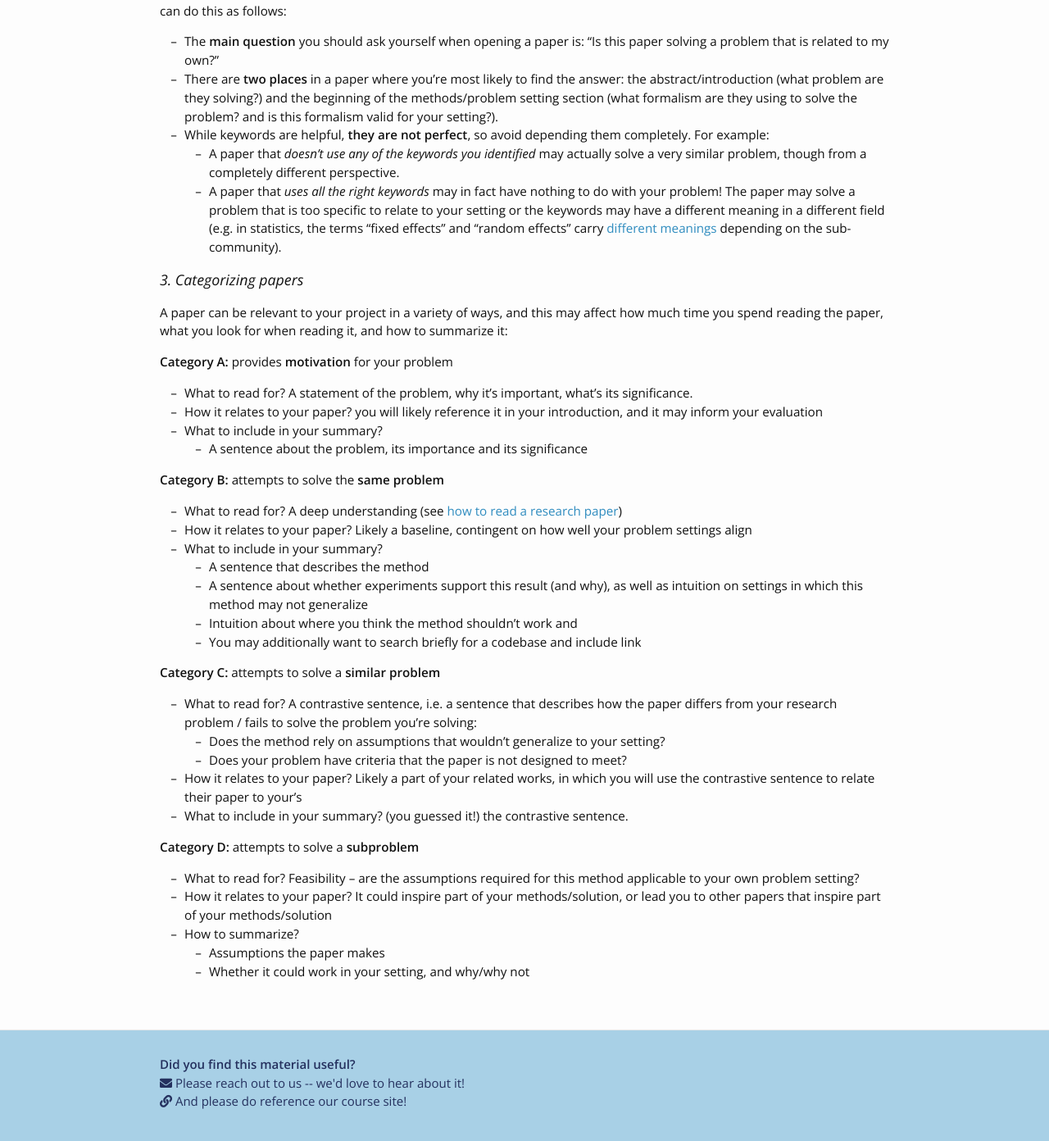
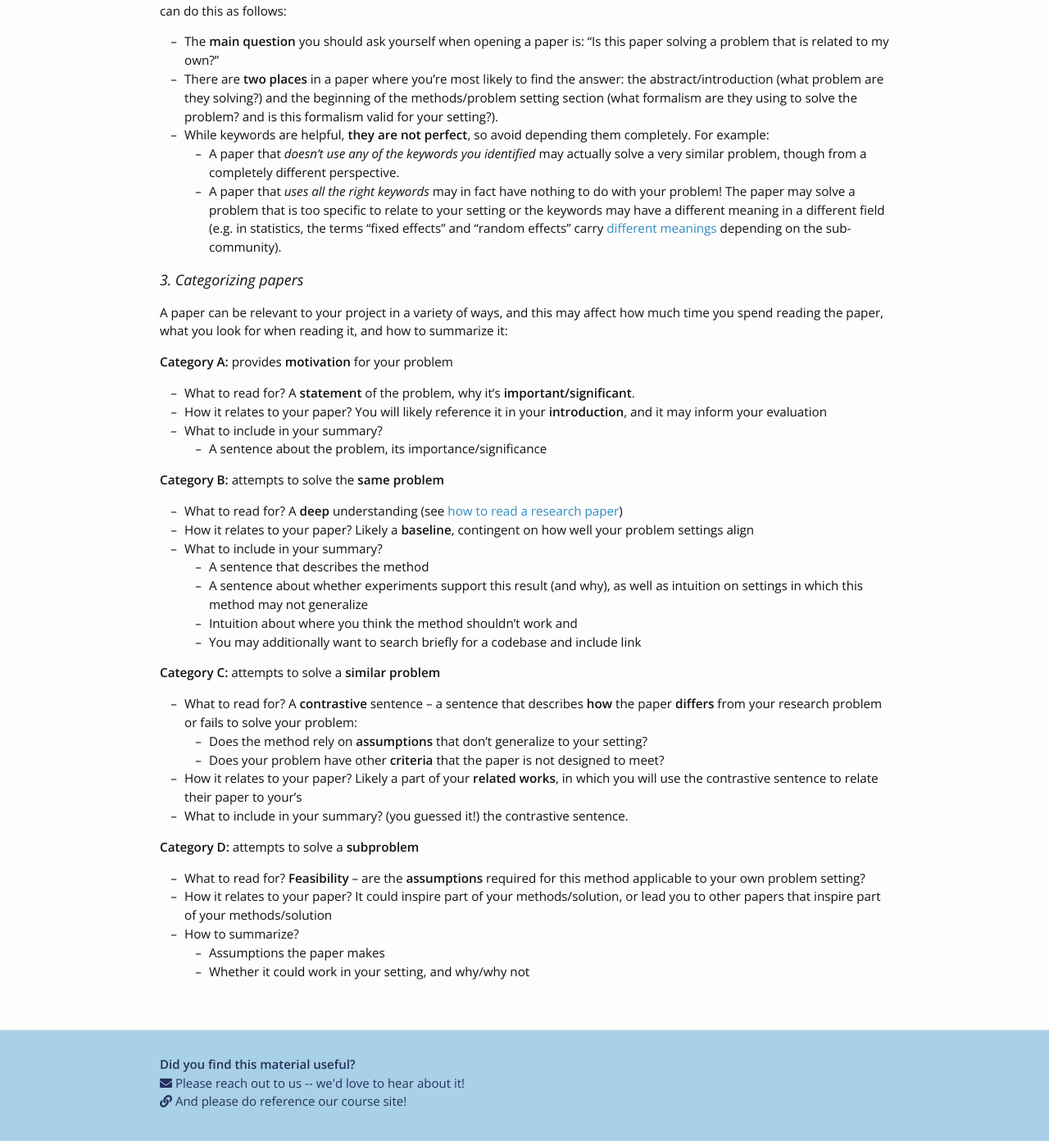
Before and after one commit to yanivyacoby/harvard-cs290, a Jekyll site: the page built from how-to-do-a-literature-search.md, in a window 1280 px wide and 1400 px high, scrolled down 1981 px. Shown: the top 1392 px of the window at 82% size. Built offline with Jekyll 4.4.1, drawn with Linux system fonts in a browser that asks for light colours; nearby versions of some CDN libraries.

Commit message:
Update how-to-do-a-literature-search.md

```diff
--- a/how-to-do-a-literature-search.md
+++ b/how-to-do-a-literature-search.md
@@ -83,14 +83,14 @@ A paper can be relevant to your project in a variety of ways, and this may affec
 what you look for when reading it, and how to summarize it:
 
 **Category A:** provides **motivation** for your problem
-* What to read for? A statement of the problem, why it's important, what's its significance.
-* How it relates to your paper? you will likely reference it in your introduction, and it may inform your evaluation
+* What to read for? A **statement** of the problem, why it's **important/significant**.
+* How it relates to your paper? You will likely reference it in your **introduction**, and it may inform your evaluation
 * What to include in your summary?
-  * A sentence about the problem, its importance and its significance
+  * A sentence about the problem, its importance/significance
 
 **Category B:** attempts to solve the **same problem**
-* What to read for? A deep understanding (see [how to read a research paper]({{ site.baseurl }}/materials/how-to-read-a-research-paper){:target="_blank"}{:rel="noopener noreferrer"})
-* How it relates to your paper? Likely a baseline, contingent on how well your problem settings align
+* What to read for? A **deep** understanding (see [how to read a research paper]({{ site.baseurl }}/materials/how-to-read-a-research-paper){:target="_blank"}{:rel="noopener noreferrer"})
+* How it relates to your paper? Likely a **baseline**, contingent on how well your problem settings align
 * What to include in your summary?
   * A sentence that describes the method
   * A sentence about whether experiments support this result (and why), as well as intuition on settings in which this method may not generalize
@@ -98,14 +98,14 @@ what you look for when reading it, and how to summarize it:
   * You may additionally want to search briefly for a codebase and include link
 
 **Category C:** attempts to solve a **similar problem**
-* What to read for? A contrastive sentence, i.e. a sentence that describes how the paper differs from your research problem / fails to solve the problem you're solving:
-  * Does the method rely on assumptions that wouldn't generalize to your setting?
-  * Does your problem have criteria that the paper is not designed to meet?
-* How it relates to your paper? Likely a part of your related works, in which you will use the contrastive sentence to relate their paper to your's
+* What to read for? A **contrastive** sentence -- a sentence that describes **how** the paper **differs** from your research problem or fails to solve your problem:
+  * Does the method rely on **assumptions** that don't generalize to your setting?
+  * Does your problem have other **criteria** that the paper is not designed to meet?
+* How it relates to your paper? Likely a part of your **related works**, in which you will use the contrastive sentence to relate their paper to your's
 * What to include in your summary? (you guessed it!) the contrastive sentence.
 
 **Category D:** attempts to solve a **subproblem**
-* What to read for? Feasibility -- are the assumptions required for this method applicable to your own problem setting?
+* What to read for? **Feasibility** -- are the **assumptions** required for this method applicable to your own problem setting?
 * How it relates to your paper? It could inspire part of your methods/solution, or lead you to other papers that inspire part of your methods/solution
 * How to summarize?
   * Assumptions the paper makes
```
